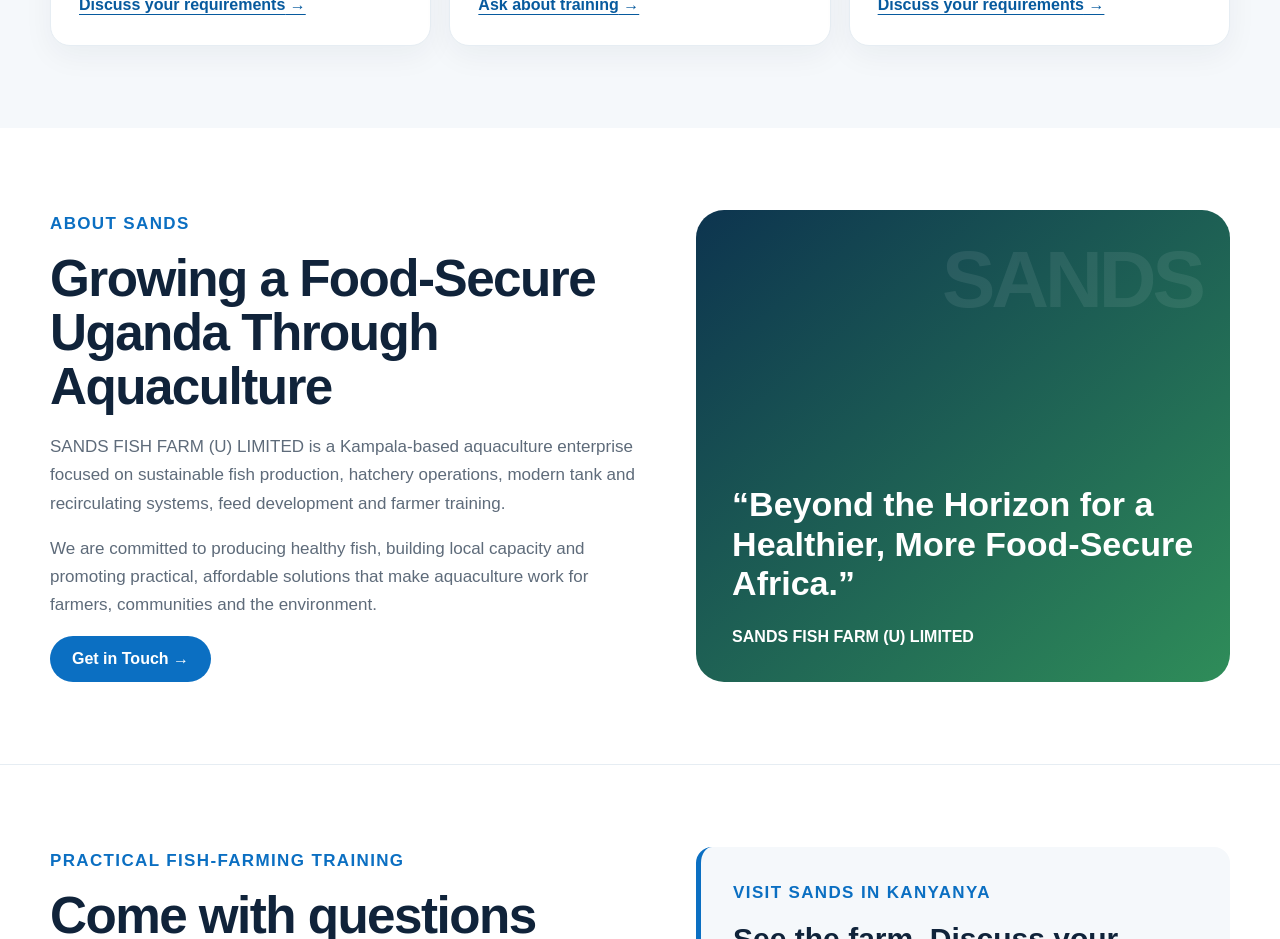
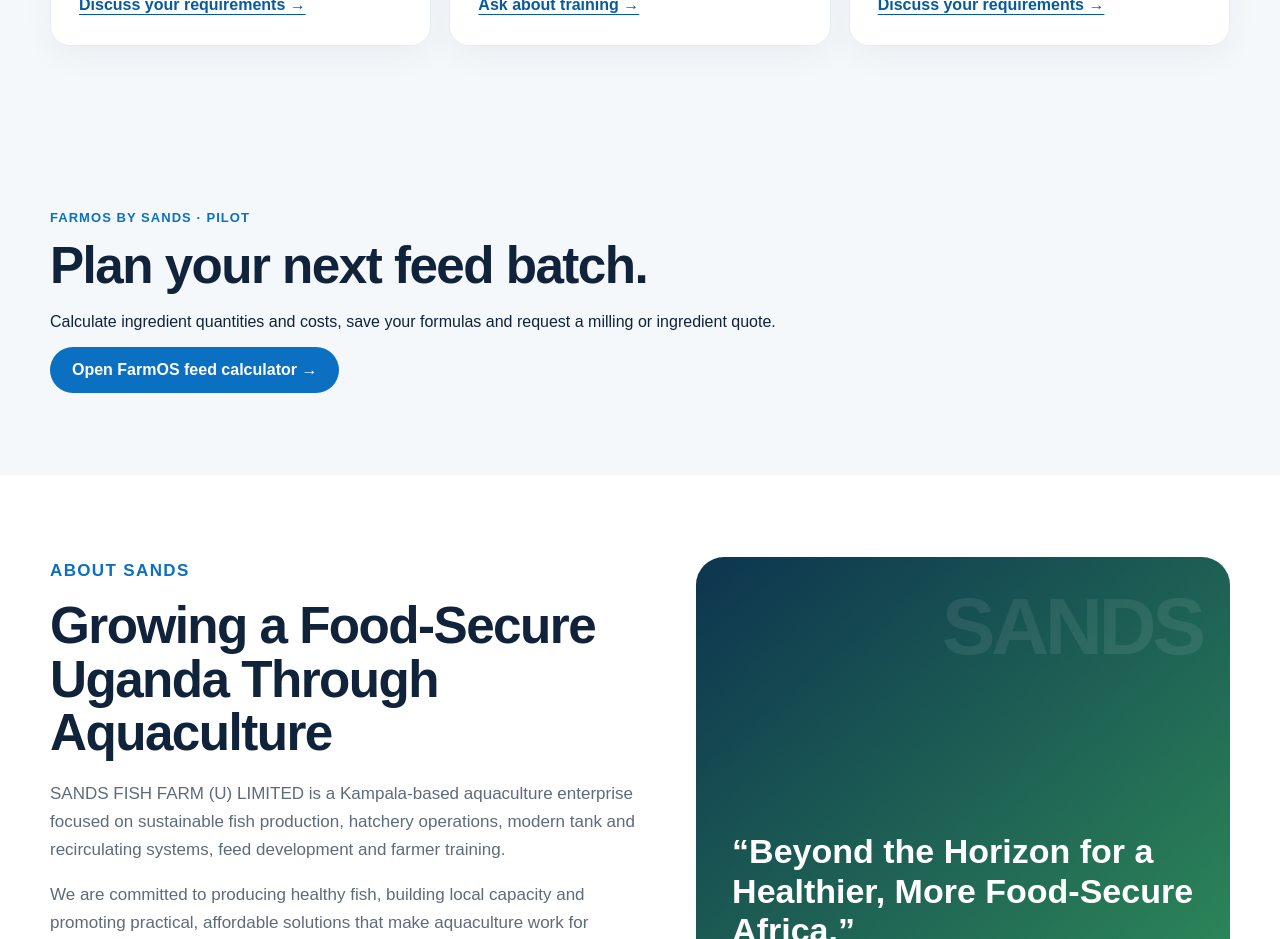
Before and after one commit to jmuhairwe-glitch/sands-website, a Next.js app: page / in a window 1280 px wide. Shown: the part 1400-2339 px from the top of the page. Built offline with nearby package versions, Linux system fonts and the light colour scheme.

Commit message:
Link SANDS homepage to FarmOS pilot

```diff
--- a/app/page.tsx
+++ b/app/page.tsx
@@ -34,6 +34,7 @@
             <a href="#about">About Us</a>
             <a href="#services">Our Services</a>
             <a href="#training">Training</a>
+            <a href="/farmos">FarmOS</a>
             <a href="#contact">Contact</a>
           </nav>
           <a className="button primary topButton"
@@ -84,6 +85,15 @@
               </article>
             ))}
           </div>
+        </div>
+      </section>
+
+      <section className="section services">
+        <div className="container">
+          <p className="eyebrow blue">FARMOS BY SANDS · PILOT</p>
+          <h2>Plan your next feed batch.</h2>
+          <p>Calculate ingredient quantities and costs, save your formulas and request a milling or ingredient quote.</p>
+          <a className="button primary" href="/farmos">Open FarmOS feed calculator →</a>
         </div>
       </section>
 
```
